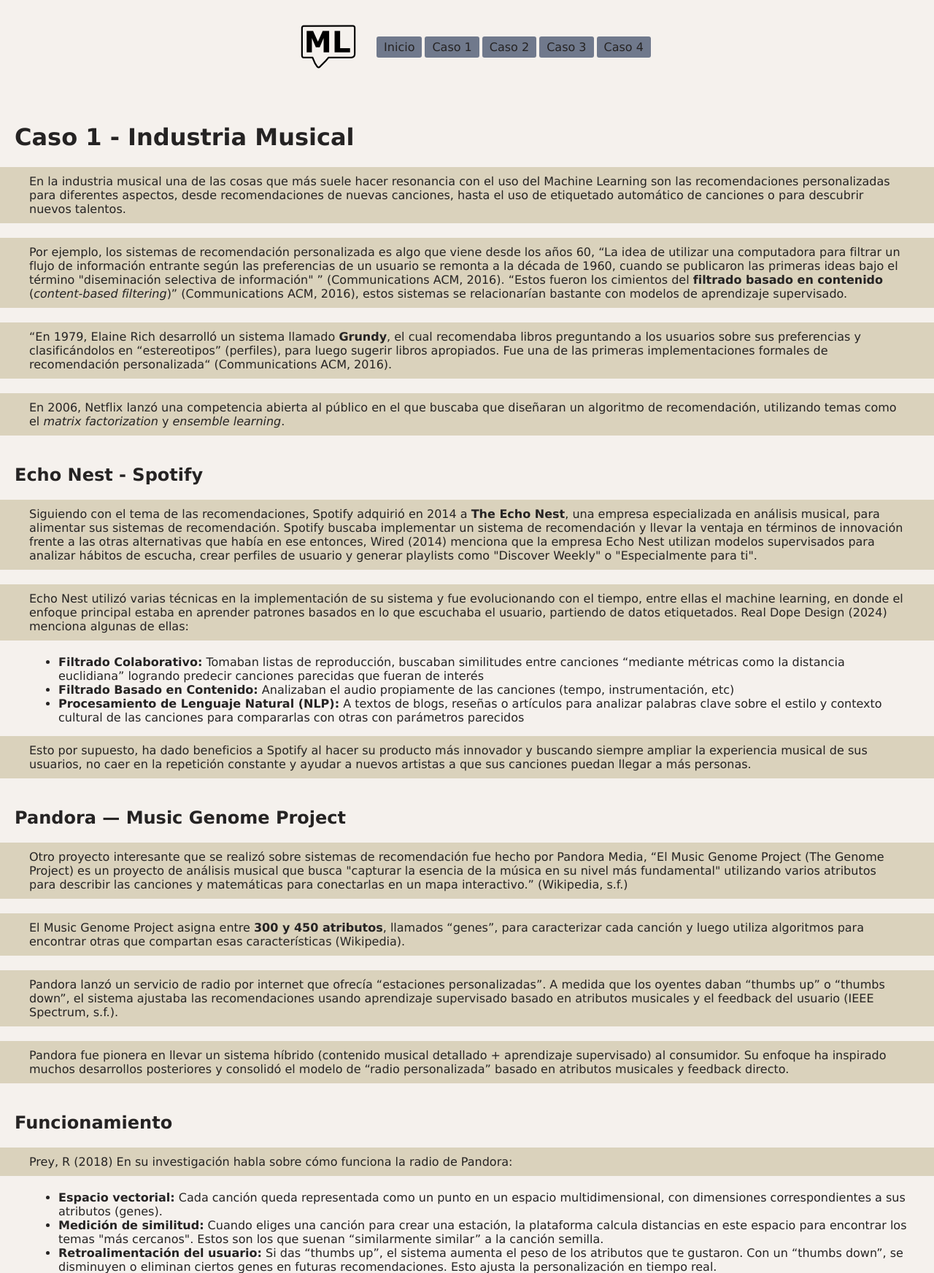
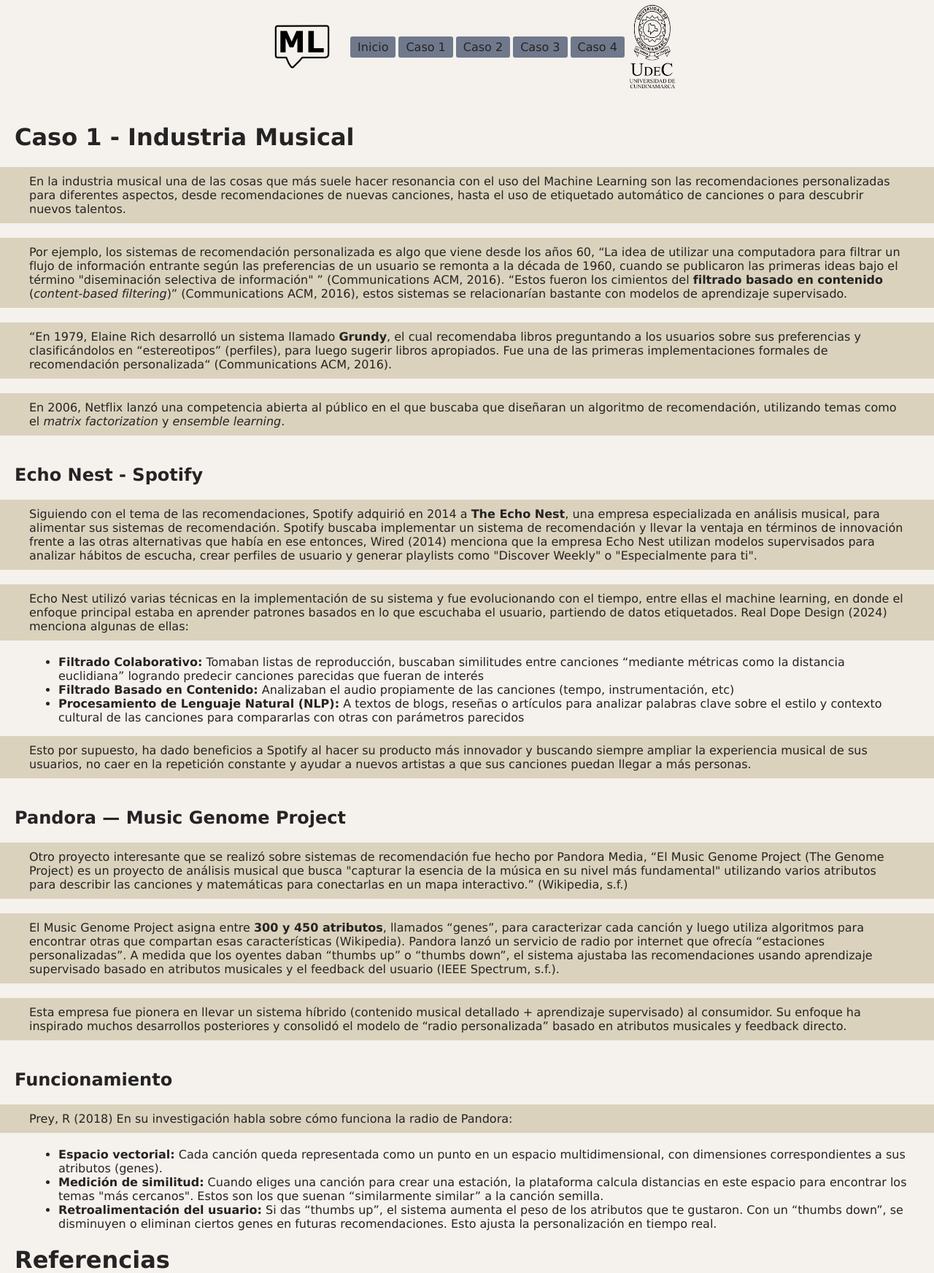
Before and after one commit to dylanbitz/ML-supervisado, a Flask app: page /caso1-indmusical in a window 1280 px wide. Shown: the top 1745 px of the page at 73% size. Run offline with Flask 3, Linux system fonts and the light colour scheme.

Commit message:
add logo to navbar

```diff
--- a/templates/caso1-indmusical.html
+++ b/templates/caso1-indmusical.html
@@ -11,6 +11,7 @@
             <li><a href="/caso3-">Caso 3</a></li>
             <li><a href="/caso4-">Caso 4</a></li>
         </ul>
+        <img src="../static/images/CunLogo.png" alt="UniLogo" class="UniLogo">
     </nav>
 </header>
 <main>
@@ -68,15 +69,13 @@
         </p>
         <p>
             El Music Genome Project asigna entre <b>300 y 450 atributos</b>, llamados “genes”, para caracterizar cada canción y luego utiliza
-            algoritmos para encontrar otras que compartan esas características (Wikipedia).
-        </p>
-        <p>
-            Pandora lanzó un servicio de radio por internet que ofrecía “estaciones personalizadas”. A medida que los oyentes daban “thumbs up” o
+            algoritmos para encontrar otras que compartan esas características (Wikipedia). Pandora lanzó un servicio de radio por internet que ofrecía
+            “estaciones personalizadas”. A medida que los oyentes daban “thumbs up” o
             “thumbs down”, el sistema ajustaba las recomendaciones usando aprendizaje supervisado basado en atributos musicales y el feedback del
             usuario (IEEE Spectrum, s.f.).
         </p>
         <p>
-            Pandora fue pionera en llevar un sistema híbrido (contenido musical detallado + aprendizaje supervisado) al consumidor.
+            Esta empresa fue pionera en llevar un sistema híbrido (contenido musical detallado + aprendizaje supervisado) al consumidor.
             Su enfoque ha inspirado muchos desarrollos posteriores y consolidó el modelo de “radio personalizada” basado en atributos musicales y feedback directo.
         </p>
 
```
